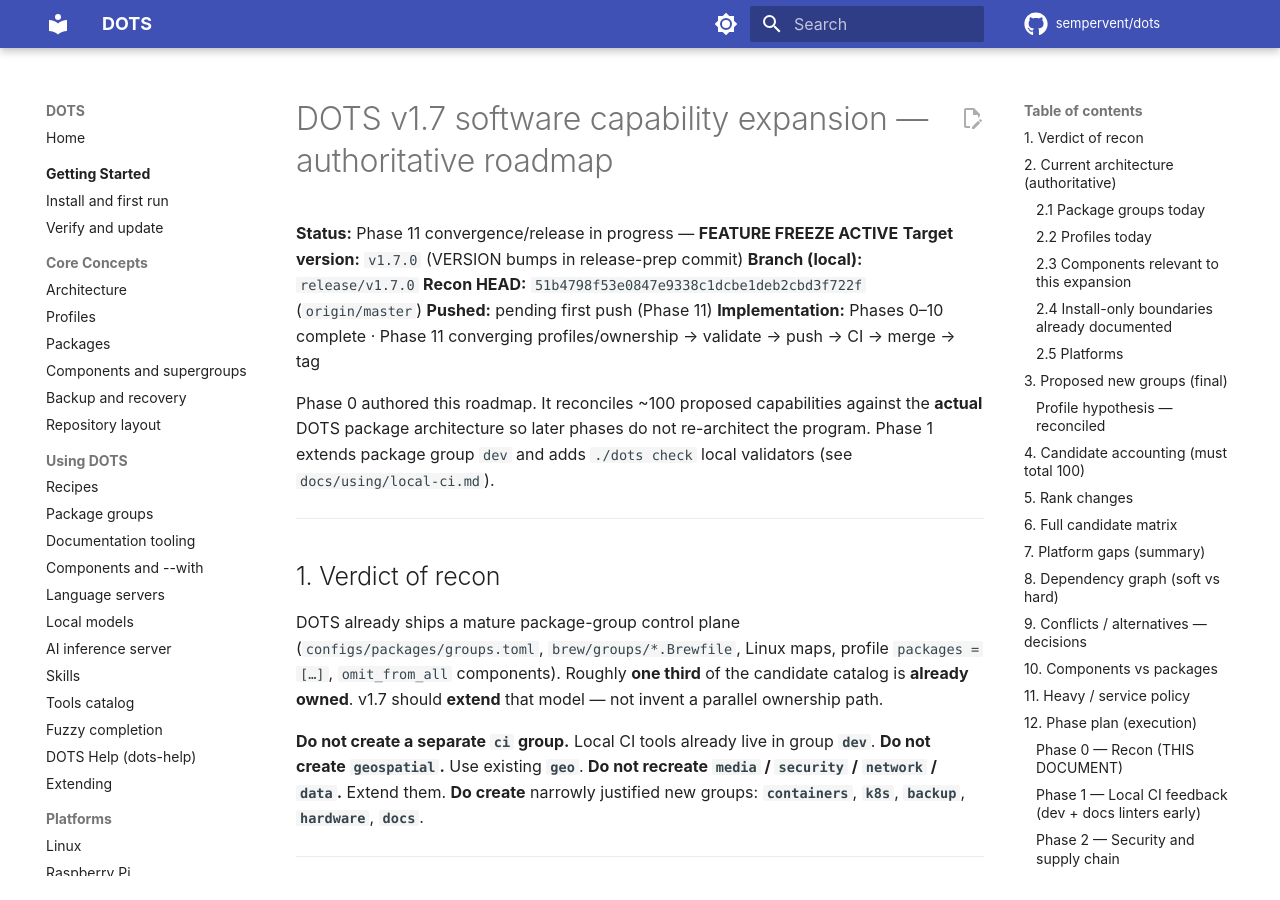
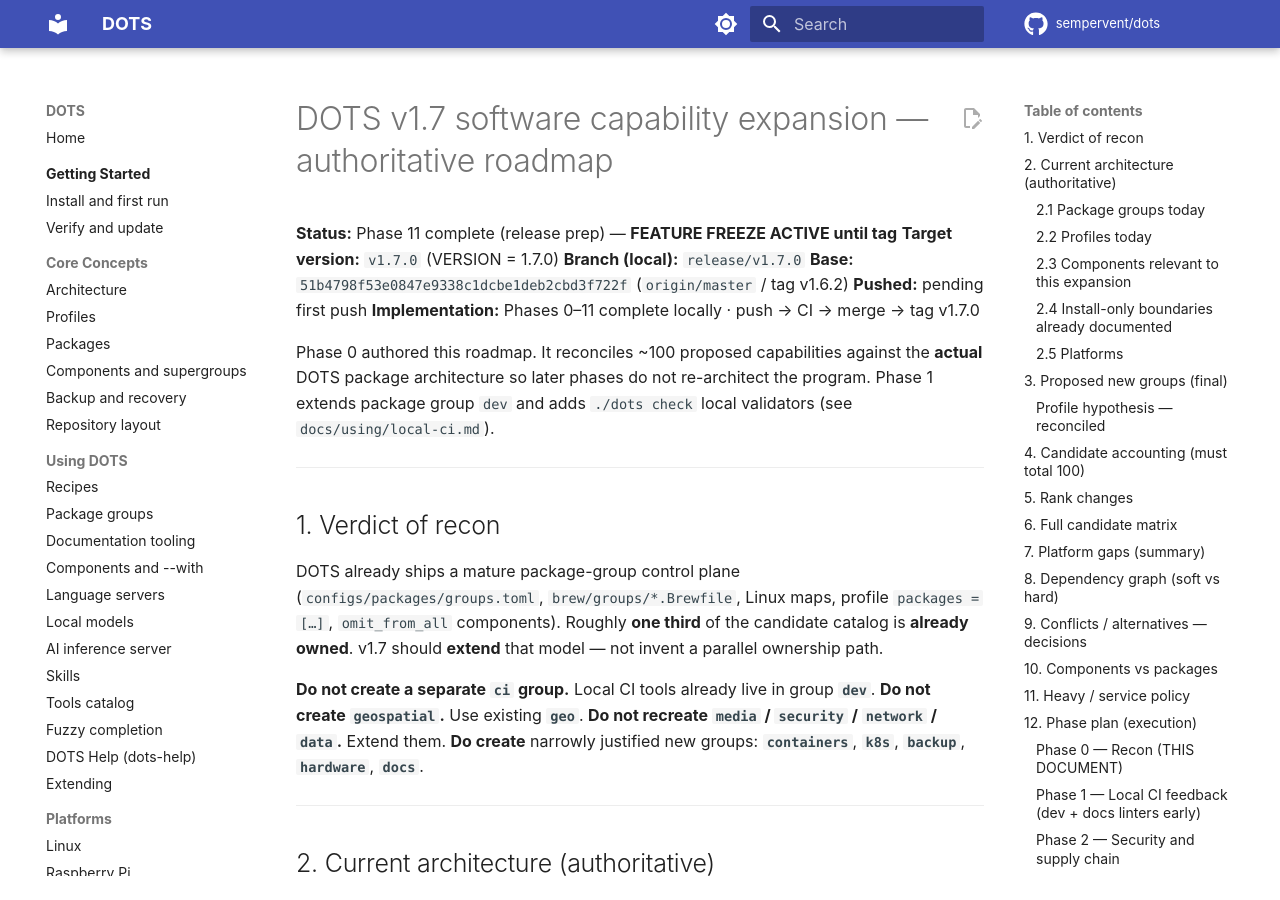
Before and after one commit to sempervent/dots, an MkDocs documentation site: the page built from docs/maintainers/v1.7-software-expansion.md, in a window 1280 px wide and 900 px high. Built offline with MkDocs 1.6.1 and Material for MkDocs 9.7.7, drawn with Linux system fonts in a browser that asks for light colours; comment, search, counter and statistics services are not loaded; some of the changed text lies outside the part shown.

Commit message:
chore(release): prepare v1.7.0
Bump VERSION and version-bearing help/man/completions/dots_help metadata.
Finalize Phase 11 roadmap status for the capability expansion release.

```diff
--- a/docs/maintainers/v1.7-software-expansion.md
+++ b/docs/maintainers/v1.7-software-expansion.md
@@ -1,11 +1,11 @@
 # DOTS v1.7 software capability expansion — authoritative roadmap
 
-**Status:** Phase 11 convergence/release in progress — **FEATURE FREEZE ACTIVE**
-**Target version:** `v1.7.0` (VERSION bumps in release-prep commit)
+**Status:** Phase 11 complete (release prep) — **FEATURE FREEZE ACTIVE until tag**
+**Target version:** `v1.7.0` (VERSION = 1.7.0)
 **Branch (local):** `release/v1.7.0`
-**Recon HEAD:** `51b4798f53e0847e9338c1dcbe1deb2cbd3f722f` (`origin/master`)
-**Pushed:** pending first push (Phase 11)
-**Implementation:** Phases 0–10 complete · Phase 11 converging profiles/ownership → validate → push → CI → merge → tag
+**Base:** `51b4798f53e0847e9338c1dcbe1deb2cbd3f722f` (`origin/master` / tag v1.6.2)
+**Pushed:** pending first push
+**Implementation:** Phases 0–11 complete locally · push → CI → merge → tag v1.7.0
 
 Phase 0 authored this roadmap. It reconciles ~100 proposed capabilities against the **actual** DOTS package architecture so later phases do not re-architect the program. Phase 1 extends package group `dev` and adds `./dots check` local validators (see `docs/using/local-ci.md`).
 
@@ -419,7 +419,7 @@
 
 ### Phase 11 — Profile integration and convergence
 
-**Status:** in progress (convergence only — not feature development).
+**Status:** complete (convergence only — not feature development).
 No major new packages. Profile memberships converged (work:+infra/containers/k8s/network; server:+security/network/backup/hardware/containers); `omit_from_all` preserved for mactools/orbstack/syncthing/mitmproxy/ai-server/archify. Full local validation → **first push** → CI repair → merge → tag **v1.7.0**.
 **Complexity:** L (process)
 
```
Also changed, not shown: other parts of docs/maintainers/v1.7-software-expansion.md (+1 -1 lines), docs/reference/generated/cli-help.md (+1 -1 lines), 17 other files.
